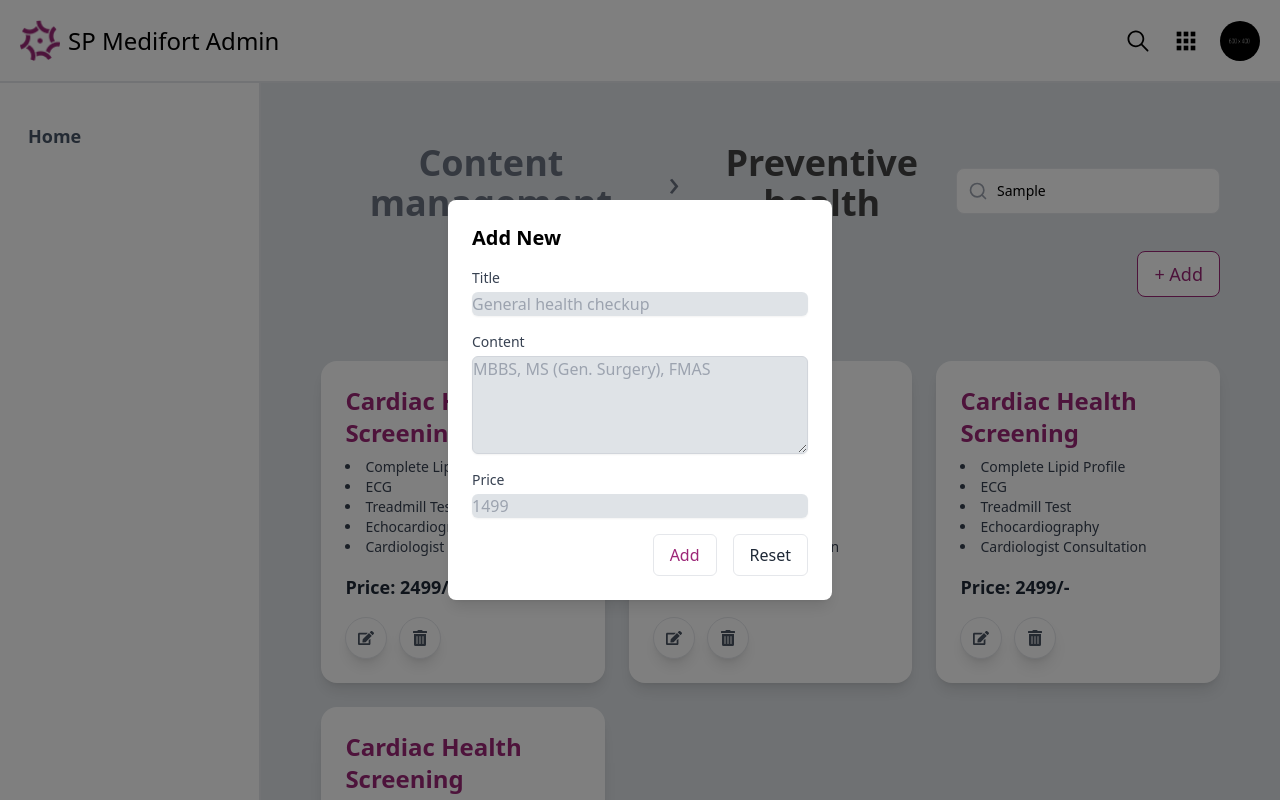
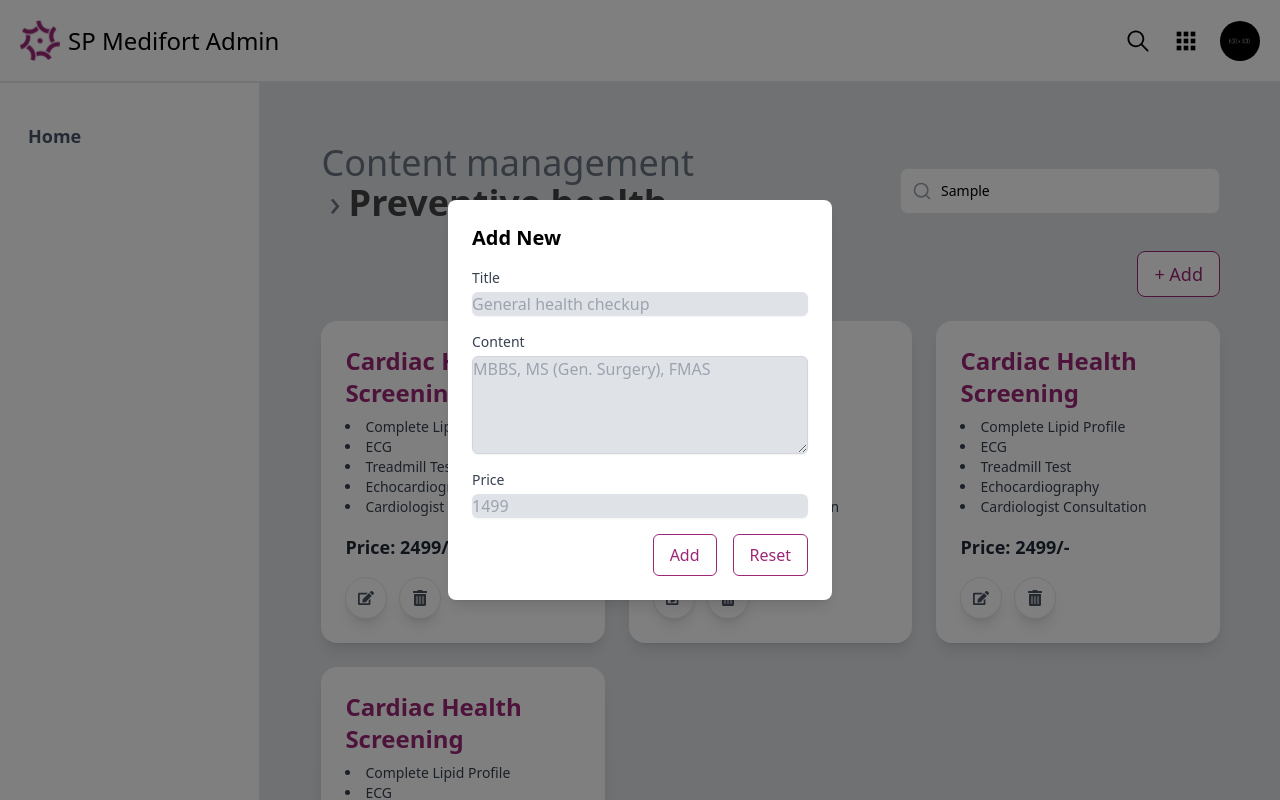
Before and after one commit to QMARK-TECHNOLABS-DEV/SP_medifort_admin_side, a React (Create React App) app: page /preventive-health in a window 1280 px wide. Both pictures are taken after typing "Sample" into the empty fields and a click on the button "+ Add". Built offline with nearby package versions, Linux system fonts and the light colour scheme; the HTML template or start-up script is replaced by a standard one.

Commit message:
some overflow issue update

```diff
--- a/src/components/common/Breadcrumbs.jsx
+++ b/src/components/common/Breadcrumbs.jsx
@@ -6,15 +6,15 @@ const Breadcrumbs = ({ items }) => {
   const currentPath = location.pathname;
 
   return (
-    <nav className="text-4xl text-gray-500 mb-4">
-      <ol className="list-none p-0 inline-flex">
+    <nav className="text-sm sm:text-md md:text-lg lg:text-4xl text-gray-500 mb-4">
+      <ol className="list-none p-0 inline-flex flex-wrap">
         {items.map((item, index) => (
           <li key={index} className="flex items-center">
             {index > 0 && <span className="mx-2">›</span>}
             <a
               href={item.href}
               className={`${
-                currentPath === item.href ? 'text-[#424242] font-semibold' : 'text-gray-500 font-semibold'
+                currentPath === item.href ? 'text-[#424242] font-semibold' : 'text-gray-500'
               } hover:text-black`}
             >
               {item.label}
--- a/src/components/contentManagement/PreventiveHealthAddModal.jsx
+++ b/src/components/contentManagement/PreventiveHealthAddModal.jsx
@@ -43,14 +43,14 @@ const AddModal = ({ show, onClose, onSubmit }) => {
           <div className="flex justify-end space-x-4">
           <button
              type="submit"
-              className="bg-white text-[#9C2677] border  hover:border-[#9C2677] hover:text-black font-medium py-2 px-4 rounded-md"
+              className="bg-white  border-[#9C2677] text-[#9C2677] border hover:text-gray-800 font-medium py-2 px-4 rounded-md"
             >
             Add
             </button>
             <button
               type="button"
               onClick={onClose}
-              className="bg-white hover:border-[#9C2677] border text-gray-800 font-medium py-2 px-4 rounded-md"
+              className="bg-white border-[#9C2677] text-[#9C2677] border hover:text-gray-800 font-medium py-2 px-4 rounded-md"
             >
               Reset
             </button>
--- a/src/pages/contentManagement/ContentManagementPage.jsx
+++ b/src/pages/contentManagement/ContentManagementPage.jsx
@@ -23,12 +23,14 @@ const ContentManagementPage = () => {
   ];
 
   return (
-    <div className="flex-1 p-10 h-full overflow-y-auto">
-      <h1 className="text-4xl text-left font-semibold mb-6">Content Management</h1>
-      <div className="grid grid-cols-1 sm:grid-cols-2 md:grid-cols-3 gap-5">
-        {contentItems.map((item, index) => (
-          <ContentCard key={index} imageSrc={item.imageSrc} title={item.title} />
-        ))}
+    <div className="h-screen w-full overflow-hidden">
+      <div className="flex-1 p-4 sm:p-6 md:p-10 h-full overflow-y-auto">
+        <h1 className="text-4xl text-left font-semibold mb-6">Content Management</h1>
+        <div className="grid grid-cols-1 sm:grid-cols-2 md:grid-cols-3 gap-5">
+          {contentItems.map((item, index) => (
+            <ContentCard key={index} imageSrc={item.imageSrc} title={item.title} />
+          ))}
+        </div>
       </div>
     </div>
   );
--- a/src/pages/contentManagement/PreventiveHealth.jsx
+++ b/src/pages/contentManagement/PreventiveHealth.jsx
@@ -79,15 +79,16 @@ const PreventiveHealth = () => {
   };
 
   return (
-    <div className="p-10 h-full">
+    <div className="h-screen w-full overflow-hidden">
+      <div className="p-4 sm:p-6 md:p-10 overflow-y-auto h-full">
         <div className="flex flex-col mb-6">
           <div className="flex justify-between items-center">
             <Breadcrumbs items={breadcrumbsItems} />
-          <div className="relative">
+            <div className="relative w-full max-w-xs">
               <input
                 type="text"
                 placeholder="Search"
-              className="border rounded-lg pl-10 pr-5 py-3 text-sm"
+                className="border rounded-lg pl-10 pr-5 py-3 text-sm w-full"
               />
               <div className="absolute inset-y-0 left-0 flex items-center pl-3">
                 <FiSearch className="w-5 h-5 text-gray-400" />
@@ -96,12 +97,12 @@ const PreventiveHealth = () => {
           </div>
           <button
             onClick={handleAddClick}
-          className="mt-3 bg-white border border-[#9C2677] text-[#9C2677] text-lg font-medium px-4 py-2 rounded-lg self-end"
+            className="mt-3 bg-white border border-[#9C2677] text-[#9C2677] hover:text-gray-800  text-lg font-medium px-4 py-2 rounded-lg self-end"
           >
             + Add
           </button>
         </div>
-      <div className="grid grid-cols-1 pt-10 sm:grid-cols-2 md:grid-cols-3 gap-6">
+        <div className="grid grid-cols-1 sm:grid-cols-2 md:grid-cols-3 gap-6">
           {healthItems.map((item, index) => (
             <PreventiveHealthCard
               key={index}
@@ -113,7 +114,9 @@ const PreventiveHealth = () => {
         </div>
         <AddModal show={showModal} onClose={handleCloseModal} onSubmit={handleFormSubmit} />
       </div>
+    </div>
   );
 };
 
+
 export default PreventiveHealth;
```
Lines whose indentation alone changed are shown as unchanged.
